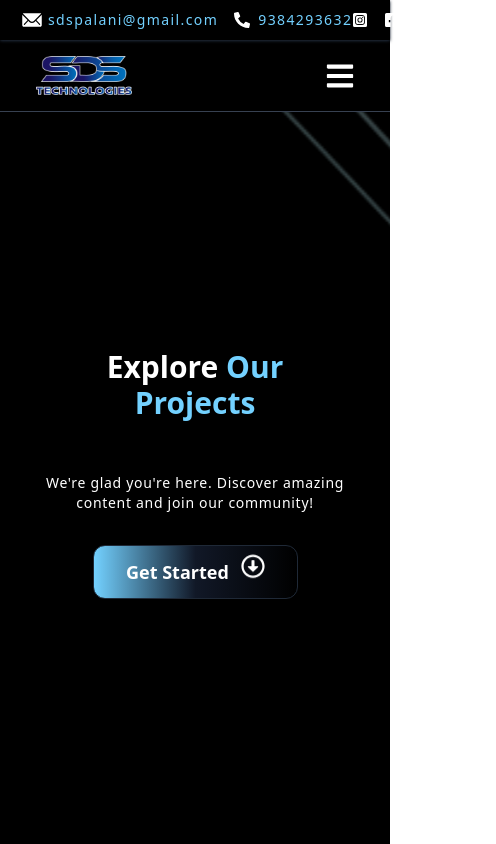
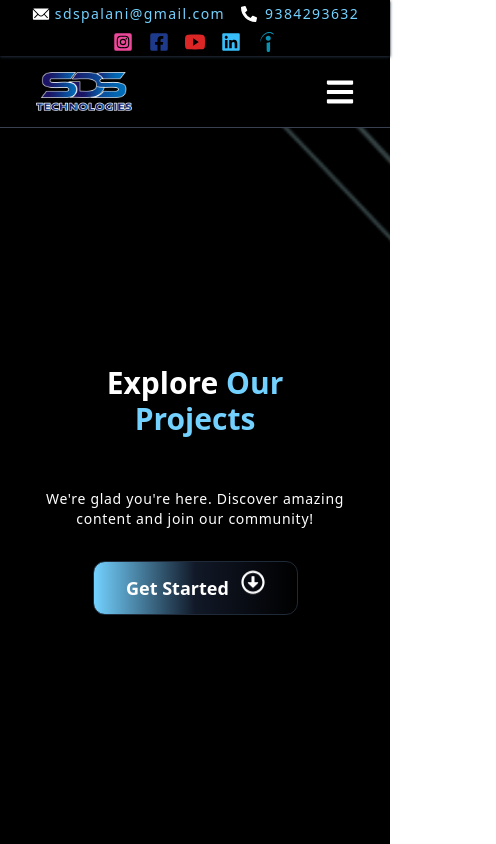
Before and after one commit to saravanasds/Sds-technologies, a React (Vite) app: page / in a window 390 px wide. Shown: the top 844 px of the page, 496 px wide, since content can reach past the window. Built offline with nearby package versions, Linux system fonts and the light colour scheme.

Commit message:
final commit

```diff
--- a/src/Components/Footer.jsx
+++ b/src/Components/Footer.jsx
@@ -113,8 +113,8 @@ function Footer() {
           </div>
 
           <div className='lg:w-3/5'>
-            <ul className='flex justify-between sm:justify-evently text-2xl font-semibold'>
-              <li className='text-blue-900 bg-white p-2 rounded-lg md:px-8 hover:text-blue-500 transition duration-300 ease-in-out cursor-pointer hover:scale-125'>
+            <ul className='flex justify-between flex-wrap sm:justify-evently gap-x-4 gap-y-6 text-2xl font-semibold'>
+              <li className='text-blue-900 bg-white  p-2 rounded-lg md:px-8 hover:text-blue-500 transition duration-300 ease-in-out cursor-pointer hover:scale-125'>
                 <a href="http://" target="_blank" rel="noopener noreferrer" className='flex items-center gap-2'>
                   <FaFacebook className='text-2xl sm:text-4xl' />
                   {/* <span className='hidden xl:block'>Facebook</span> */}
--- a/src/Components/Header.jsx
+++ b/src/Components/Header.jsx
@@ -19,25 +19,39 @@ function Header() {
 
   return (
     <nav className="bg-black  sticky top-0 z-20 border-b-[0.5px] border-gray-700 flex flex-col justify-center items-center">
-      <div className='w-full h-10 flex justify-between items-center px-5 md:px-10 shadow shadow-gray-800'>
 
+<div className='w-full h-auto md:h-10 flex flex-col md:flex-row gap-2 justify-between items-center py-1  px-5 md:px-10 shadow shadow-gray-800 bg-black'>
+  {/* Contact Info Section */}
   <div className='flex gap-4 md:gap-10 font-light text-sm'>
     <a href="mailto:sdspalani@gmail.com" className='text-[#73D1FF] tracking-widest flex gap-1 items-center'>
-    <IoIosMail className='h-6 w-6 text-white' />sdspalani@gmail.com
+      <IoIosMail className='h-5 w-5 text-white' />sdspalani@gmail.com
     </a>
     <span className='text-[#73D1FF] tracking-widest flex gap-2 items-center'>
       <FaPhoneAlt className='h-4 w-4 text-white' />9384293632
     </span>
   </div>
 
+  {/* Social Media Icons Section */}
   <div className='flex gap-4 md:gap-6 font-light'>
-          <a href="https://www.instagram.com/sds_technology_?igsh=MThrbnFmaTZueDN4eg==" target='blank' className='text-[#73D1FF] tracking-widest'><FaInstagramSquare className='h-4 w-4 text-white transition-all duration-300 hover:text-pink-500 '/></a>
-          <a href="" target='blank' className='text-[#73D1FF] tracking-widest'><FaFacebookSquare className='h-4 w-4 text-white transition-all duration-300 hover:text-blue-900'/></a>
-          <a href="" target='blank' className='text-[#73D1FF] tracking-widest'><IoLogoYoutube className='h-4 w-4 text-white transition-all duration-300 hover:text-red-900'/></a>
-          <a href="" target='blank' className='text-[#73D1FF] tracking-widest'><FaLinkedin className='h-4 w-4 text-white transition-all duration-300 hover:text-sky-400'/></a>
-          <a href="" target='blank' className='text-[#73D1FF] tracking-widest'><SiIndeed className='h-4 w-4 text-white transition-all duration-300 hover:text-cyan-600'/></a>
+    <a href="https://www.instagram.com/sds_technology_?igsh=MThrbnFmaTZueDN4eg==" target='_blank' className='text-[#73D1FF] tracking-widest'>
+      <FaInstagramSquare className='h-5 w-5 text-pink-500 md:text-white transition-all duration-300 hover:text-pink-500'/>
+    </a>
+    <a href="#" target='_blank' className='text-[#73D1FF] tracking-widest'>
+      <FaFacebookSquare className='h-5 w-5 text-blue-900 md:text-white transition-all duration-300 hover:text-blue-900'/>
+    </a>
+    <a href="#" target='_blank' className='text-[#73D1FF] tracking-widest'>
+      <IoLogoYoutube className='h-5 w-5 text-red-600 md:text-white transition-all duration-300 hover:text-red-600'/>
+    </a>
+    <a href="#" target='_blank' className='text-[#73D1FF] tracking-widest'>
+      <FaLinkedin className='h-5 w-5 text-sky-400 md:text-white transition-all duration-300 hover:text-sky-400'/>
+    </a>
+    <a href="#" target='_blank' className='text-[#73D1FF] tracking-widest'>
+      <SiIndeed className='h-5 w-5 text-cyan-600 md:text-white transition-all duration-300 hover:text-cyan-600'/>
+    </a>
   </div>
 </div>
+
+
       <div className="w-[90%] flex justify-between items-center p-4 md:p-8" data-aos="fade-down" data-aos-delay="300">
         <Link
           to="/"
--- a/src/Pages/Projects.jsx
+++ b/src/Pages/Projects.jsx
@@ -8,6 +8,7 @@ function Projects() {
   return (
     <div className='bg-black overflow-hidden'>
       <ProjComp />
+
       <OurProjects />
 
       <div>
--- a/src/Pages/ServiceComponents/ServiceLinks/WebDev.jsx
+++ b/src/Pages/ServiceComponents/ServiceLinks/WebDev.jsx
@@ -65,7 +65,7 @@ function WebDev() {
             }}
           >
             <div className="absolute inset-0 bg-black bg-opacity-70 p-4 flex flex-col justify-end transform transition-transform duration-500 translate-y-full group-hover:translate-y-0">
-              <h2 className="text-xl font-semibold text-white mb-2">{template.title}</h2>
+              <h2 className="text-xl font-semibold text-blue-500 mb-2">{template.title}</h2>
               <p className="text-gray-200 mb-4">{template.description}</p>
               <p className="text-gray-200 mb-4">
                 Your digital storefront, crafted to attract, engage, and convert visitors into customers with sleek design and seamless user experience.
```
Lines whose indentation alone changed are shown as unchanged.
